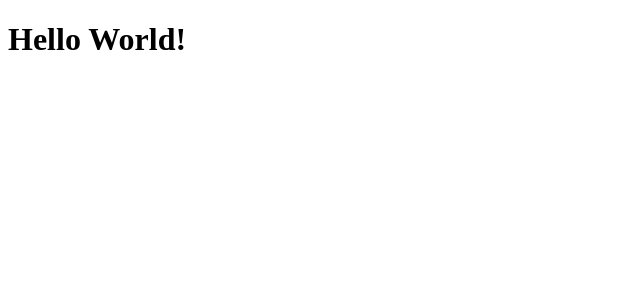
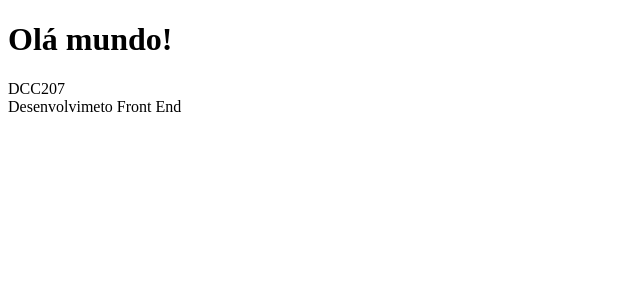
Before and after one commit to ufjf-dcc207/ufjf-dcc207-2024-3-a-atv01-IsaacNSoares, a React (Vite) app: page / in a window 1280 px wide. Shown: the top 300 px of the page, without its empty margins (0-640 px from the left). Built offline with nearby package versions, Linux system fonts and the light colour scheme.

Commit message:
cria componente Disciplina

```diff
--- a/src/App.jsx
+++ b/src/App.jsx
@@ -1,5 +1,10 @@
-function App() {
-  return <h1>Hello World!</h1>;
+import Disciplina from "./Disciplina"
+
+export default function App(){
+  return(
+    <div>
+      <h1>Olá mundo!</h1>
+      <Disciplina/>
+    </div>
+  )
 }
-
-export default App;
--- /dev/null
+++ b/src/Disciplina.jsx
@@ -0,0 +1,10 @@
+function Disciplina() {
+  return (
+  <div>
+    <div>DCC207</div>
+    <div>Desenvolvimeto Front End</div>
+  </div>
+  );
+}
+
+export default Disciplina;
```
